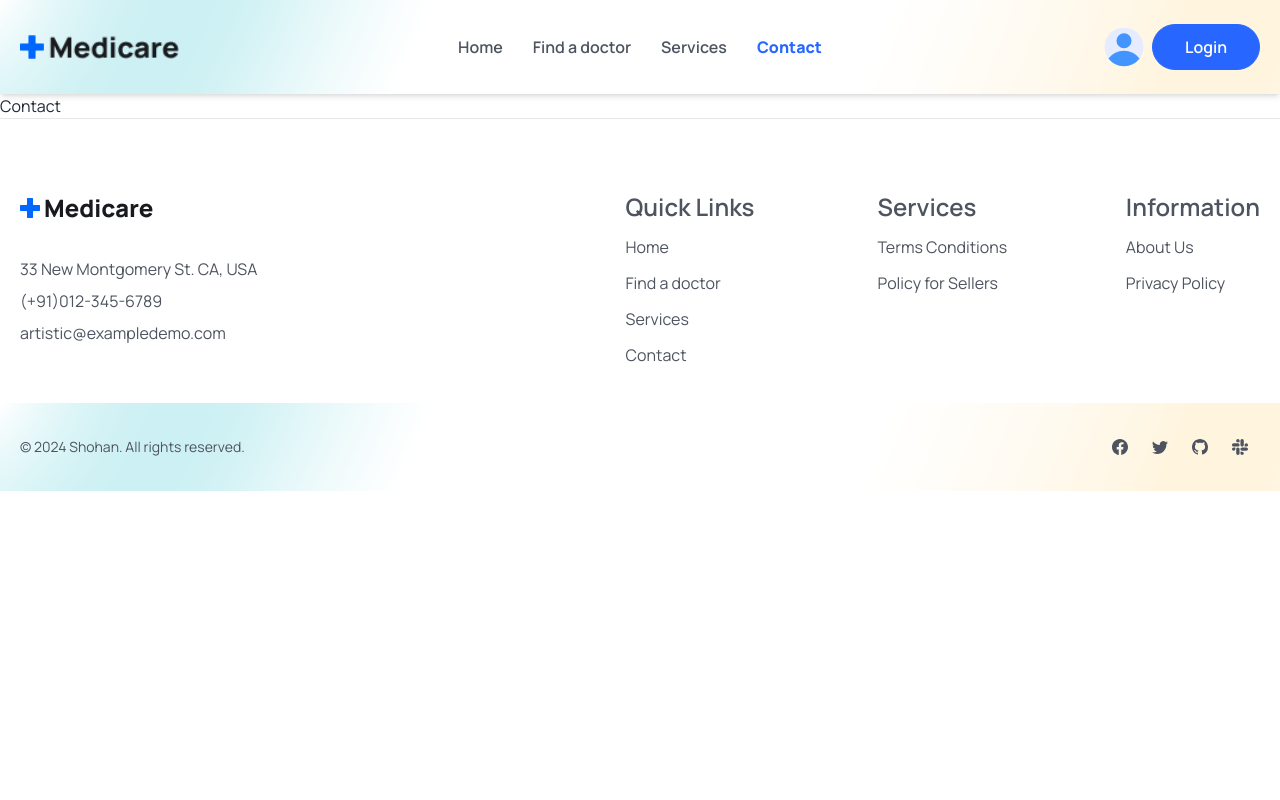
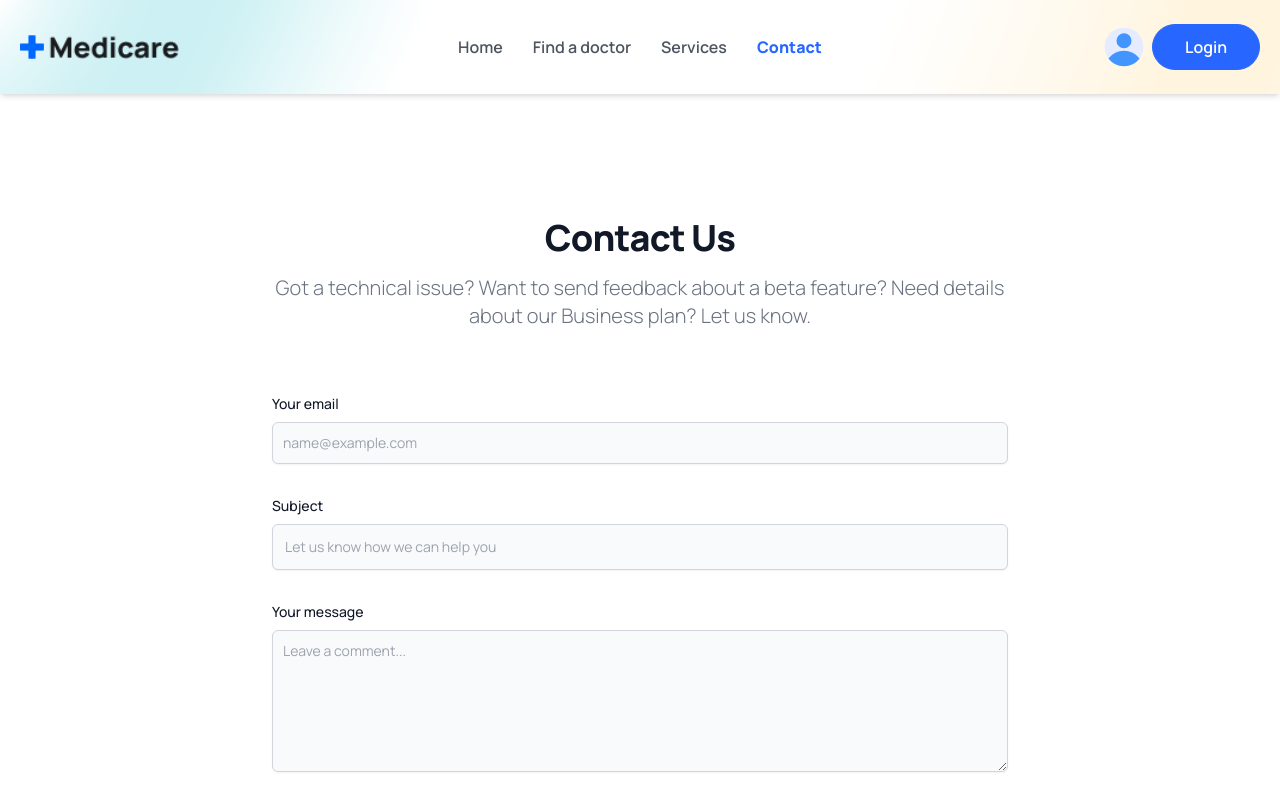
Before and after one commit to Shohanur-Shohan/medicare-booking-frontend, a React (Vite) app: page /contact in a window 1280 px wide. Shown: the top 800 px of the page. Built offline with nearby package versions, Linux system fonts and the light colour scheme; grey boxes are pictures that could not be loaded.

Commit message:
contact page done

```diff
--- a/src/pages/Contact.jsx
+++ b/src/pages/Contact.jsx
@@ -1,10 +1,91 @@
-
-
+import { useForm } from "react-hook-form";
+import toast from "react-hot-toast";
 
 const Contact = () => {
+  const {
+    register,
+    handleSubmit,
+    reset,
+    formState: { errors },
+  } = useForm();
+
+  const submitForm = (data) => {
+    console.log(data);
+    toast.success("Thank you for your message!");
+    reset();
+  };
+
   return (
-    <div>Contact</div>
-  )
-}
+    <section className="w-full">
+      <div className="container flex items-center justify-center px-2 py-[60px] sm:px-4 sm:pb-[100px] sm:pt-[60px] lg:px-[20px]">
+        <div className="mx-auto max-w-screen-md px-4 py-8 lg:py-16">
+          <h2 className="mb-4 text-center text-4xl font-extrabold tracking-tight text-gray-900">
+            Contact Us
+          </h2>
+          <p className="mb-8 text-center font-light text-gray-500 sm:text-xl lg:mb-16">
+            Got a technical issue? Want to send feedback about a beta feature?
+            Need details about our Business plan? Let us know.
+          </p>
+          <form onSubmit={handleSubmit(submitForm)} className="space-y-8">
+            <div>
+              <label
+                htmlFor="email"
+                className="mb-2 block text-sm font-medium text-gray-900"
+              >
+                Your email
+              </label>
+              <input
+                type="email"
+                id="email"
+                {...register("clients_email")}
+                className="focus:ring-primary-500 focus:border-primary-500 block w-full rounded-md border border-gray-300 bg-gray-50 p-2.5 text-sm text-gray-900 shadow-sm"
+                placeholder="name@example.com"
+                required
+              />
+            </div>
+            <div>
+              <label
+                htmlFor="subject"
+                className="mb-2 block text-sm font-medium text-gray-900"
+              >
+                Subject
+              </label>
+              <input
+                type="text"
+                id="subject"
+                {...register("message_subject")}
+                className="focus:ring-primary-500 focus:border-primary-500 block w-full rounded-md border border-gray-300 bg-gray-50 p-3 text-sm text-gray-900 shadow-sm"
+                placeholder="Let us know how we can help you"
+                required
+              />
+            </div>
+            <div className="sm:col-span-2">
+              <label
+                htmlFor="message"
+                className="mb-2 block text-sm font-medium text-gray-900"
+              >
+                Your message
+              </label>
+              <textarea
+                id="message"
+                rows={6}
+                {...register("clients_message")}
+                className="focus:ring-primary-500 focus:border-primary-500 block w-full rounded-md border border-gray-300 bg-gray-50 p-2.5 text-sm text-gray-900 shadow-sm"
+                placeholder="Leave a comment..."
+                required
+              />
+            </div>
+            <button
+              type="submit"
+              className="hover:bg-primary-800 rounded-md bg-primaryColor px-5 py-3 text-center text-sm font-medium text-white focus:outline-none focus:ring-4 focus:ring-primaryColor sm:w-fit"
+            >
+              Send message
+            </button>
+          </form>
+        </div>
+      </div>
+    </section>
+  );
+};
 
-export default Contact
+export default Contact;
--- a/src/pages/Register.jsx
+++ b/src/pages/Register.jsx
@@ -12,7 +12,14 @@ const Register = () => {
   } = useForm();
 
   const submitForm = (data) => {
-    console.log(data);
+    const email = data?.email;
+    const full_name = data?.full_name;
+    const password = data?.password;
+    const gender = data?.gender;
+    const role = data?.role;
+    const photoUrl = data?.photo[0];
+
+    console.log({ full_name, email, password, gender, role, photoUrl });
   };
 
   return (
@@ -114,6 +121,8 @@ const Register = () => {
                   type="file"
                   name="photo"
                   id="customFile"
+                  {...register("photo")}
+                  required
                   accept=".jpg, .png"
                   className="absolute left-0 top-0 h-full w-full cursor-pointer opacity-0"
                 />
```
